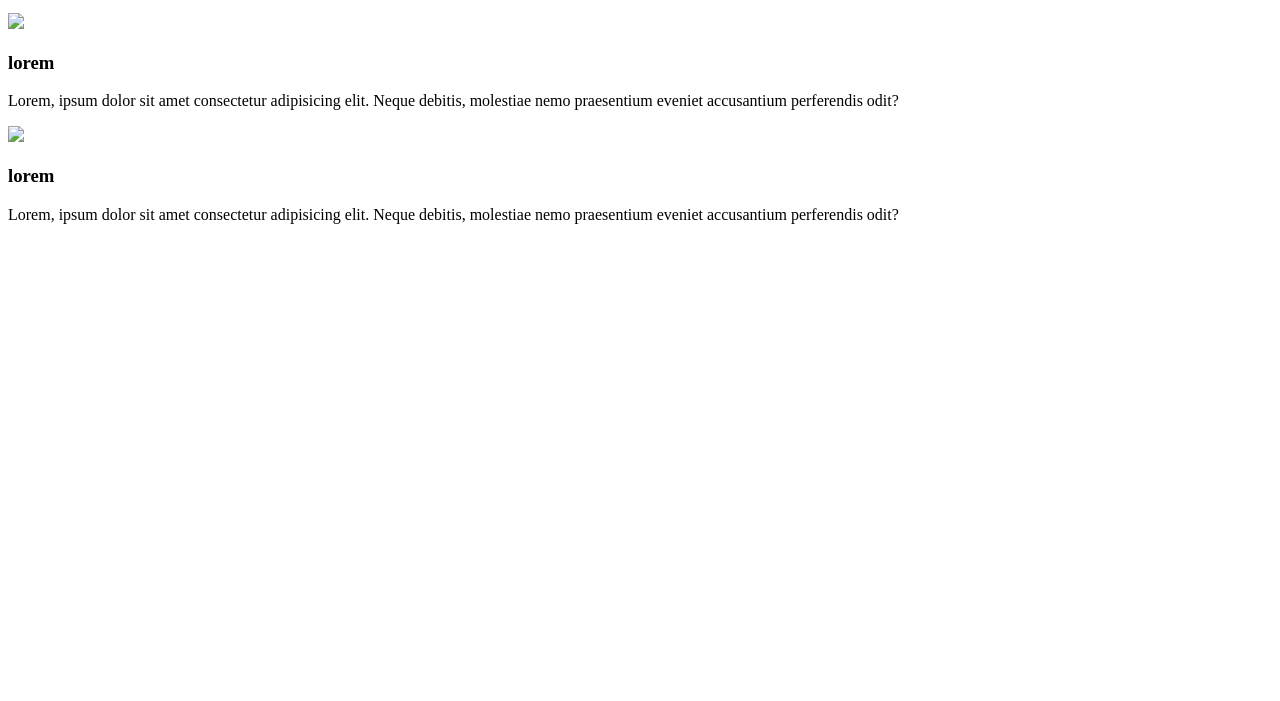
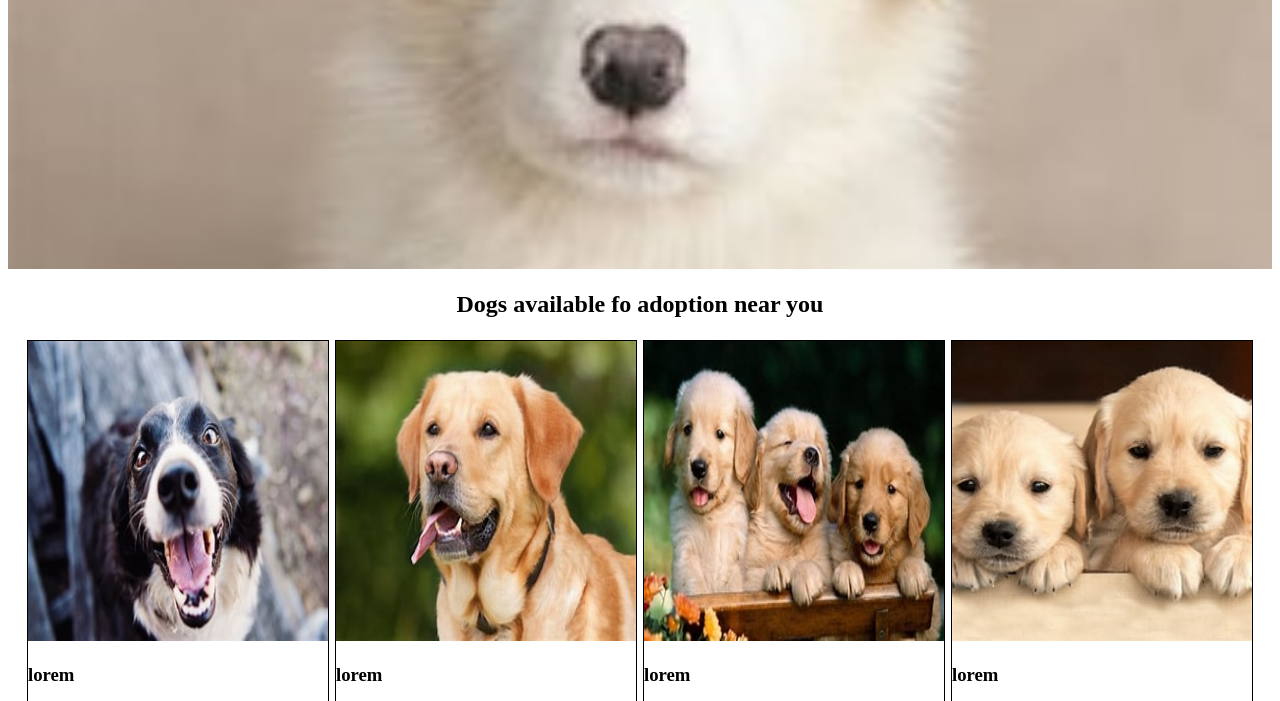
Before and after one commit to RokasIlga/neKomandinisDarbas, a plain HTML site: page index.html in a window 1280 px wide. Shown: the part 539-1240 px from the top of the page. Before the commit the page ends 800 px from the top, so only its background shows below. Drawn offline with Linux system fonts and the light colour scheme; the site is published under a folder, as on GitHub Pages, so addresses that start at the root find nothing.

Commit message:
reworkeed

```diff
--- a/assets/css/style.css
+++ b/assets/css/style.css
@@ -6,6 +6,7 @@
 }
 
 .slct {
+    text-align: center;
     margin-top: 25px;
     color: white;
     display: flex;
--- a/index.html
+++ b/index.html
@@ -5,7 +5,7 @@
     <meta charset="UTF-8">
     <meta name="viewport" content="width=device-width, initial-scale=1.0">
     <title>Document</title>
-    <link rel="stylesheet" href="/neKomandinisDarbas/assets/css/style.css">
+    <link rel="stylesheet" href="assets/css/style.css">
 </head>
 
 <body>
@@ -23,31 +23,31 @@
     <h1>Dogs</h1>
     <h2>Dogs available fo adoption near you</h2>
     <footer class="container">
-        <div class="card1"><img src="/neKomandinisDarbas/assets/dog.jpg">
+        <div class="card1"><img src="assets/dog.jpg">
             <h3>lorem</h3>
             <p>Lorem, ipsum dolor sit amet consectetur adipisicing elit. Neque debitis, molestiae nemo praesentium
                 eveniet accusantium perferendis odit?</p>
         </div>
 
-        <div class="card2"><img src="/neKomandinisDarbas/assets/dog1.jpg">
+        <div class="card2"><img src="assets/dog1.jpg">
             <h3>lorem</h3>
             <p>Lorem, ipsum dolor sit amet consectetur adipisicing elit. Neque debitis, molestiae nemo praesentium
                 eveniet accusantium perferendis odit?</p>
         </div>
 
-        <div class="card3"><img src="/neKomandinisDarbas/assets/dog2.jpg">
+        <div class="card3"><img src="assets/dog2.jpg">
             <h3>lorem</h3>
             <p>Lorem, ipsum dolor sit amet consectetur adipisicing elit. Neque debitis, molestiae nemo praesentium
                 eveniet accusantium perferendis odit?</p>
         </div>
 
-        <div class="card4"><img src="/neKomandinisDarbas/assets/dog3.jpg">
+        <div class="card4"><img src="assets/dog3.jpg">
             <h3>lorem</h3>
             <p>Lorem, ipsum dolor sit amet consectetur adipisicing elit. Neque debitis, molestiae nemo praesentium
                 eveniet accusantium perferendis odit?</p>
         </div>
 
-        <div class="card5"><img src="/neKomandinisDarbas/assets/dog4.jpg">
+        <div class="card5"><img src="assets/dog4.jpg">
             <h3>lorem</h3>
             <p>Lorem, ipsum dolor sit amet consectetur adipisicing elit. Neque debitis, molestiae nemo praesentium
                 eveniet accusantium perferendis odit?</p>
```
